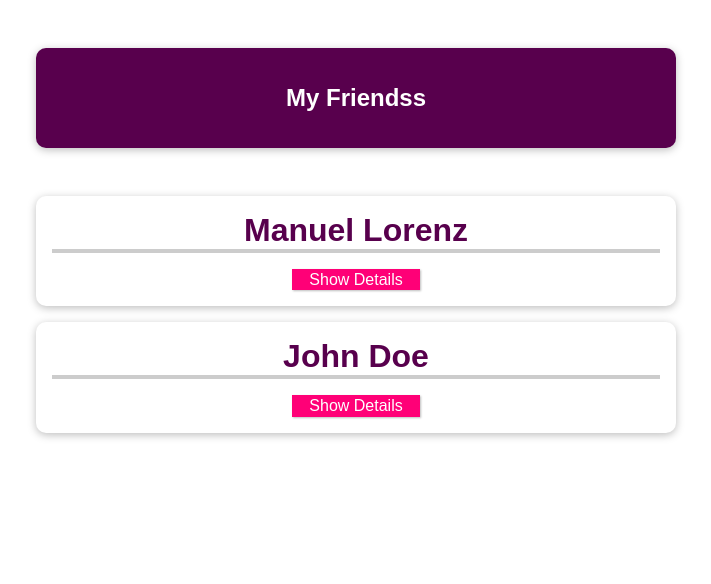
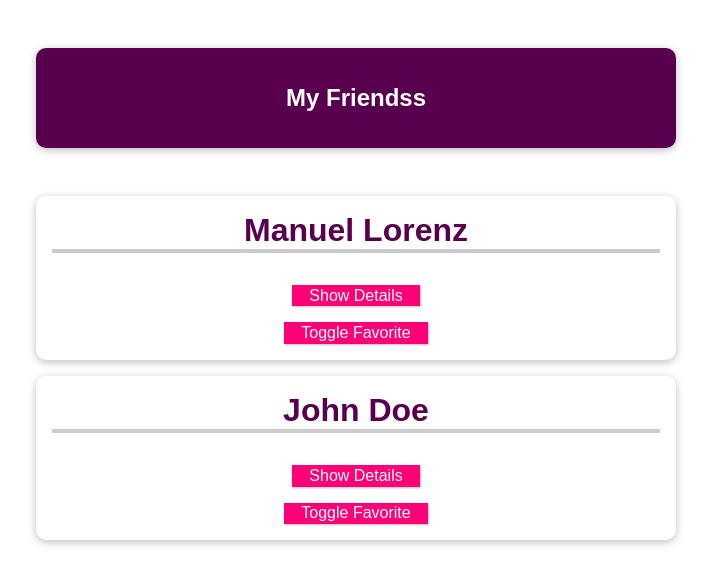
Before and after one commit to AnilBASARAN/vueFinallyGrowingOnMe, a Vue app: page / in a window 1280 px wide. Shown: the top 584 px of the page, without its empty margins (284-995 px from the left). Built offline with nearby package versions, Linux system fonts and the light colour scheme.

Commit message:
my favorite people

```diff
--- a/src/App.vue
+++ b/src/App.vue
@@ -9,12 +9,14 @@
       first-name="Manuel Lorenz"
       email-address= "manuel@localhost.com"
       phone-number= "0123 45678 90"
+      is-favorite=true
        ></friend-contact>
       <friend-contact
 
       first-name="John Doe"
       email-address= "john@localhost.com"
       phone-number= "555 45678 90"
+      is-favorite=false
        ></friend-contact>
     </ul>
   </section>
@@ -29,6 +31,9 @@ export default {
 
     };
   },
+  methods:{
+
+  }
 };
 </script>
 
--- a/src/components/FriendContact.vue
+++ b/src/components/FriendContact.vue
@@ -1,7 +1,9 @@
 <template>
   <li>
-    <h2>{{ firstName }}</h2>
-    <button @click="toggleDetails">{{ detailsAreVisible ? 'Hide' : 'Show' }} Details</button>
+    <h2>{{ firstName }} {{ friendIsFavorite === true ? "(Favorite)":""  }}</h2>
+    <button :style="{margin:'1rem'}" @click="toggleDetails">{{ detailsAreVisible ? 'Hide' : 'Show' }} Details</button>
+    <br />
+    <button @click="toggleFavorite"> Toggle Favorite</button>
     <ul v-if="detailsAreVisible">
       <li>
         <strong>Phone:</strong>
@@ -18,16 +20,20 @@
 <script>
 export default {
   name: "FriendContact",
-  props: [ "firstName", "phoneNumber", "emailAddress" ],
+  props: [ "firstName", "phoneNumber", "emailAddress","isFavorite" ],
   data() {
     return {
       detailsAreVisible: false,
+      friendIsFavorite:this.isFavorite
 
     };
   },
   methods: {
     toggleDetails() {
       this.detailsAreVisible = !this.detailsAreVisible;
+    },
+    toggleFavorite(){
+      this.friendIsFavorite = !this.friendIsFavorite;
     }
   }
 };
```
